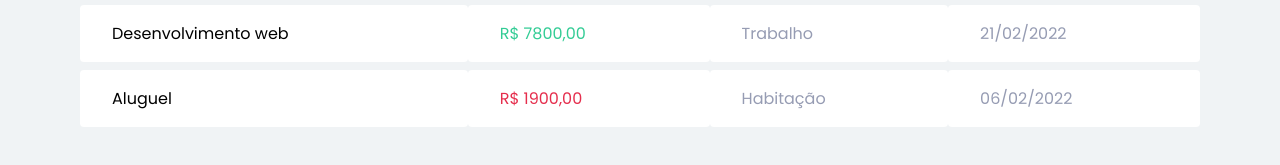
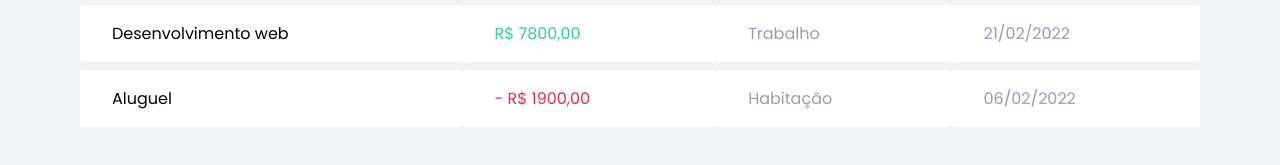
Before and after one commit to michristmann/dtmoney, a React (Create React App) app: page / in a window 1280 px wide. Shown: the part 427-592 px from the top of the page. Built offline with nearby package versions, Linux system fonts and the light colour scheme.

Commit message:
Fix: small fix

```diff
--- a/src/components/TransactionsTable/index.tsx
+++ b/src/components/TransactionsTable/index.tsx
@@ -22,7 +22,7 @@ export function TransactionsTable() {
           </tr>
           <tr>
             <td>Aluguel</td>
-            <td className='withdraw'>R$ 1900,00</td>
+            <td className='withdraw'>- R$ 1900,00</td>
             <td>Habitação</td>
             <td>06/02/2022</td>
           </tr>
```
